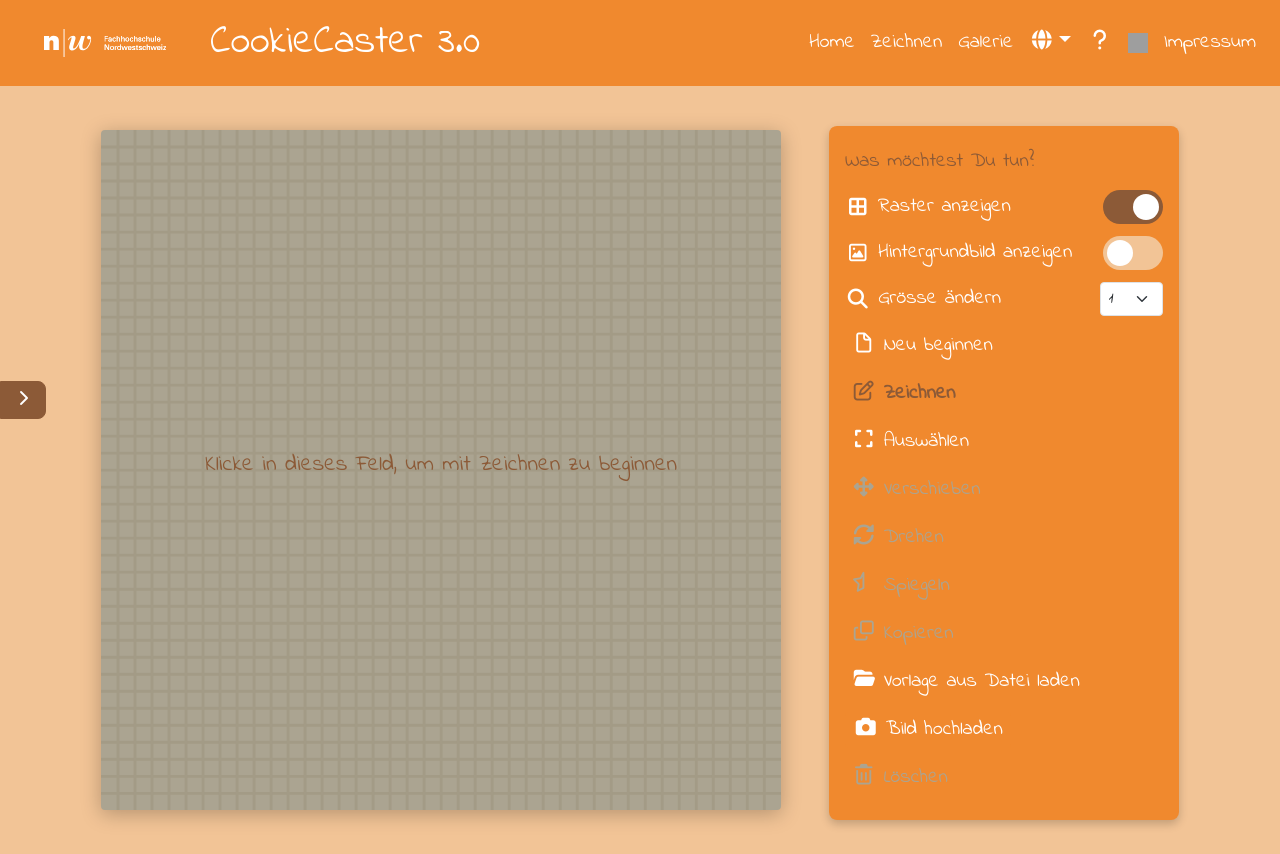
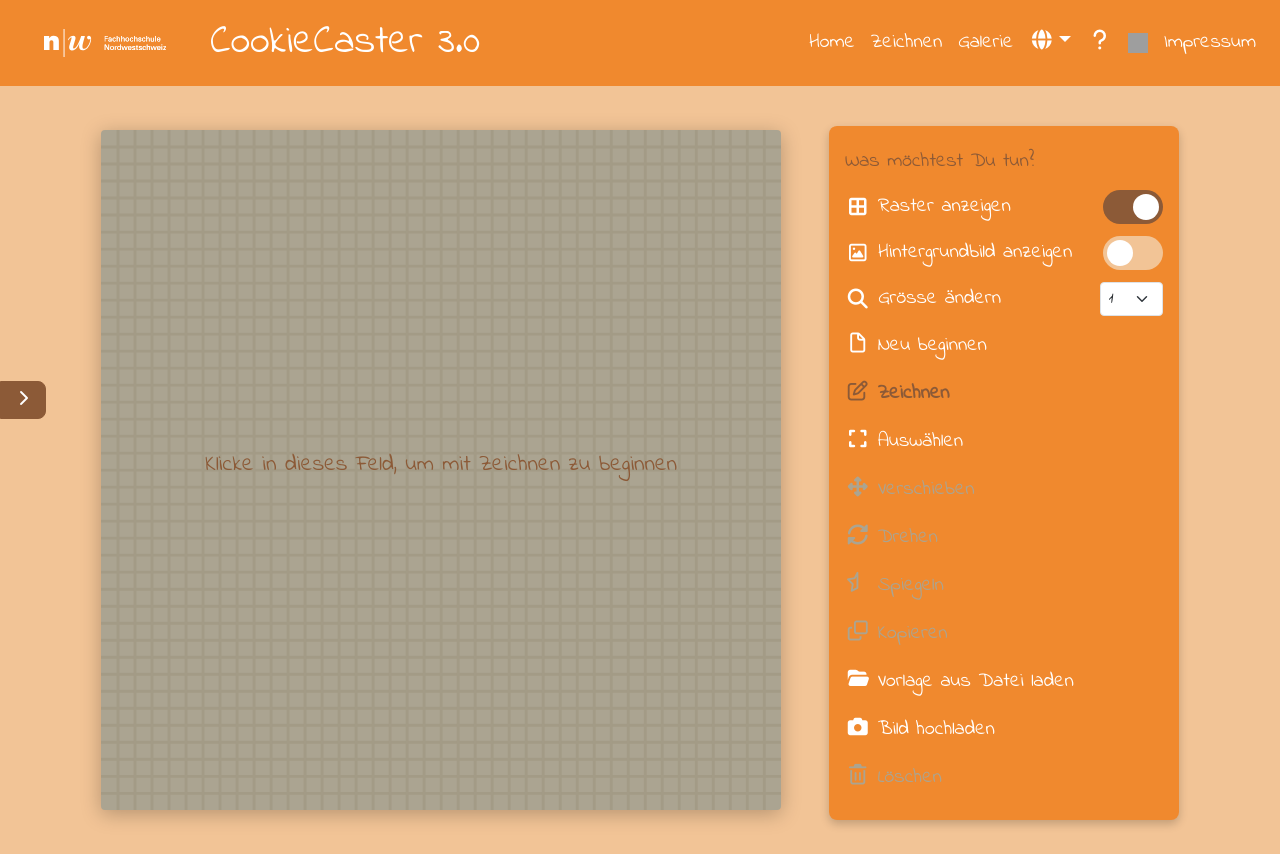
Before and after one commit to aldizeci/cookiecaster, a React (Vite) app: page /#/start in a window 1280 px wide. Built offline with nearby package versions, Linux system fonts and the light colour scheme; grey boxes are pictures that could not be loaded.

Commit message:
Removed padding from SidebarButton so theyre in the same line

```diff
--- a/src/ui/pages/Start/components/DrawSidebar.jsx
+++ b/src/ui/pages/Start/components/DrawSidebar.jsx
@@ -105,7 +105,6 @@ export default function DrawSidebar({
                 id="upload"
                 msgId="start.uploadTooltip"
                 type="button"
-                className="btn btn-sm"
                 onClick={handleUploadClick}
             >
                 <i className="fas fa-camera"></i> <FormattedMessage id="start.upload"/>
--- a/src/ui/pages/Start/components/SidebarButtonWithTooltip.jsx
+++ b/src/ui/pages/Start/components/SidebarButtonWithTooltip.jsx
@@ -11,7 +11,7 @@ export default function SidebarButtonWithTooltip({id, msgId, children, placement
                 </Tooltip>
             }
         >
-            <button id={id} {...props}> {children} </button>
+            <button className="ps-0" id={id} {...props}> {children} </button>
         </OverlayTrigger>
     );
 }
```
